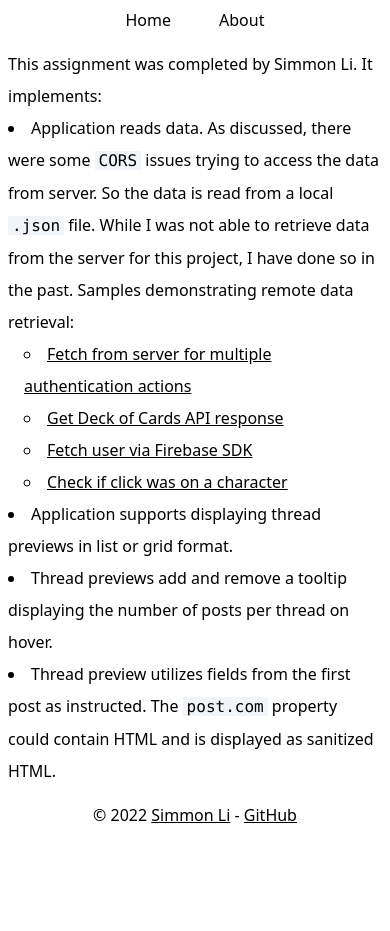
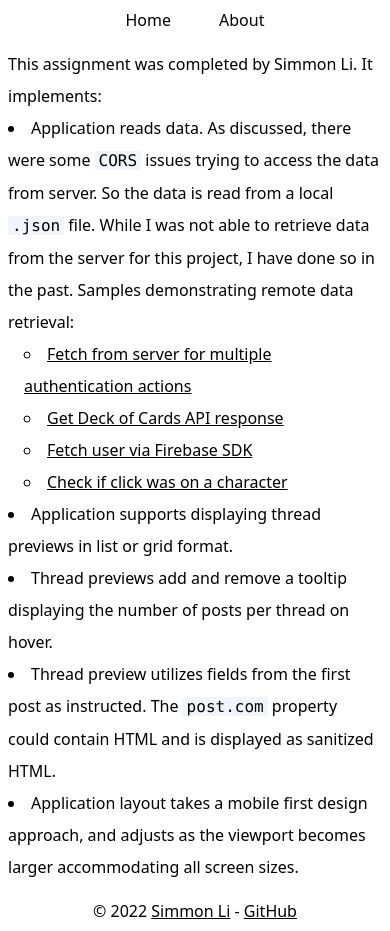
Before and after one commit to crespire/pv-technical, a React (Create React App) app: page /about in a window 390 px wide. Before the commit the page ends 844 px from the top, so only its background shows below. Built offline with nearby package versions, Linux system fonts and the light colour scheme.

Commit message:
docs: update about to note mobile first design

```diff
--- a/src/components/About.tsx
+++ b/src/components/About.tsx
@@ -21,6 +21,9 @@ function About() {
         <li>
           Thread preview utilizes fields from the first post as instructed. The <span className="font-mono bg-slate-100 px-1">post.com</span> property could contain HTML and is displayed as sanitized HTML.
         </li>
+        <li>
+          Application layout takes a mobile first design approach, and adjusts as the viewport becomes larger accommodating all screen sizes.
+        </li>
       </ul>
     </article>
   );
```
